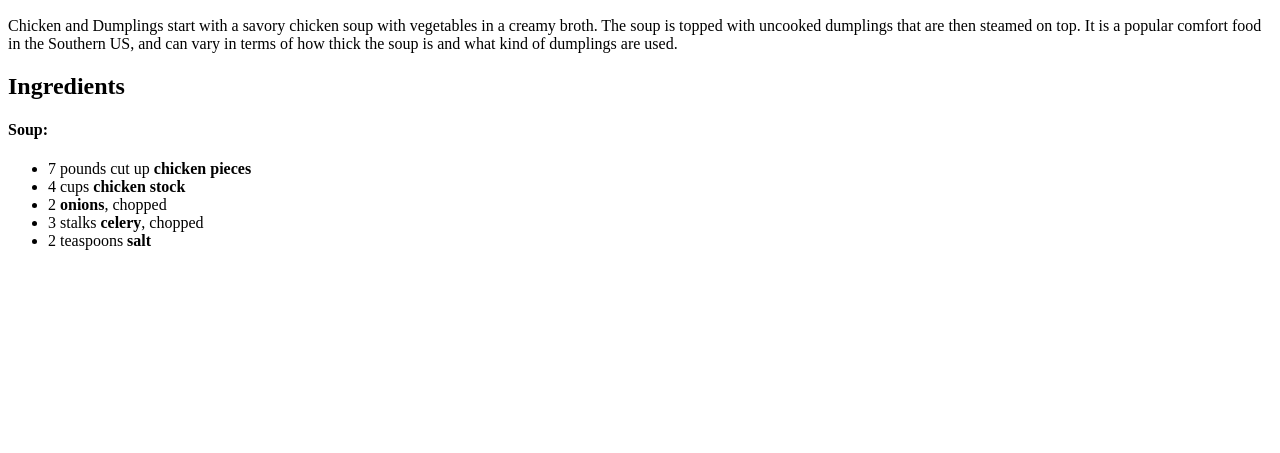
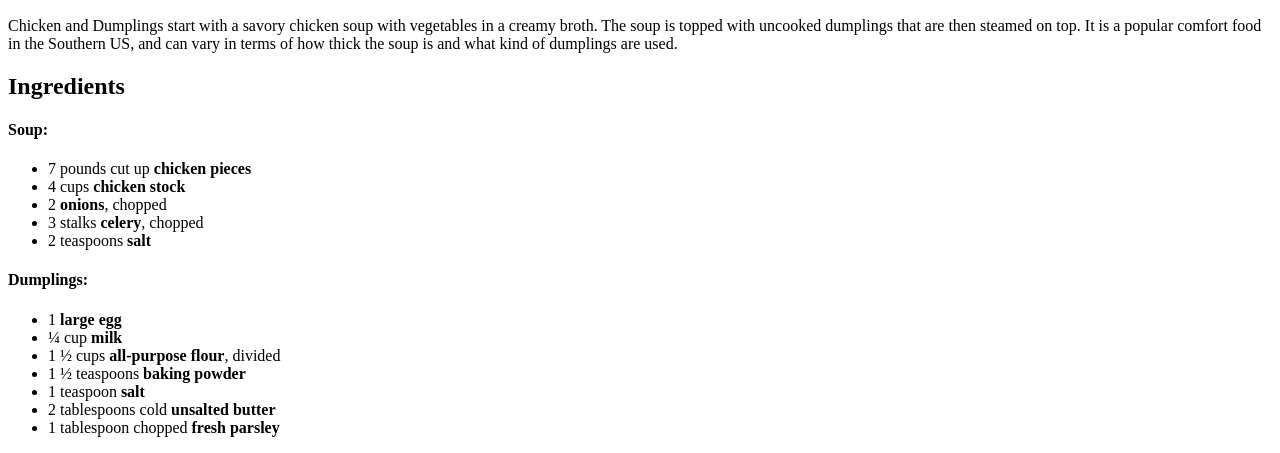
Before and after one commit to doug-moore/odin-recipes, a plain HTML site: page recipes/chicken-and-dumplings.html in a window 1280 px wide. Shown: the part 359-812 px from the top of the page. Drawn offline with Linux system fonts and the light colour scheme.

Commit message:
Add dumplings-dump ingredients

```diff
--- a/recipes/chicken-and-dumplings.html
+++ b/recipes/chicken-and-dumplings.html
@@ -30,6 +30,16 @@
         <li>3 stalks <strong>celery</strong>, chopped</li>
         <li>2 teaspoons <strong>salt</strong></li>
     </ul>
+    <h4>Dumplings:</h4>
+    <ul>
+        <li>1 <strong>large egg</strong></li>
+        <li>¼ cup <strong>milk</strong></li>
+        <li>1 ½ cups <strong>all-purpose flour</strong>, divided</li>
+        <li>1 ½ teaspoons <strong>baking powder</strong></li>
+        <li>1 teaspoon <strong>salt</strong></li>
+        <li>2 tablespoons cold <strong>unsalted butter</strong></li>
+        <li>1 tablespoon chopped <strong>fresh parsley</strong></li>
+    </ul>
 
 </body>
 </html>
```
